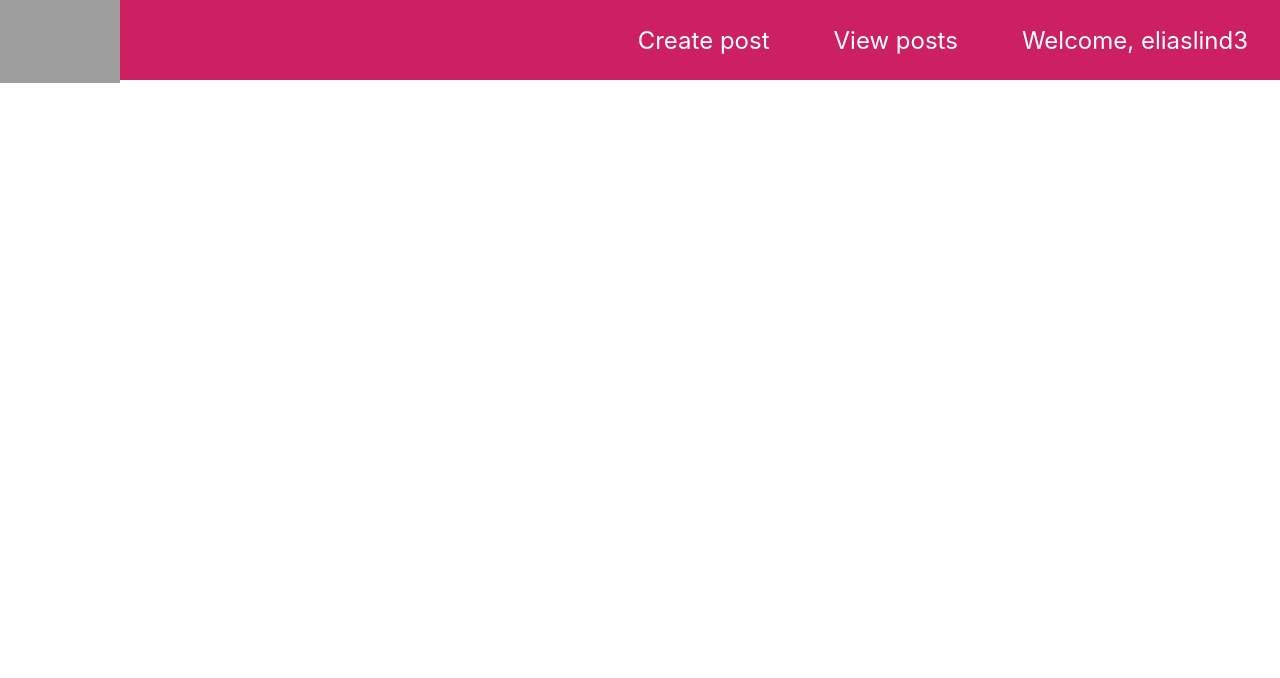
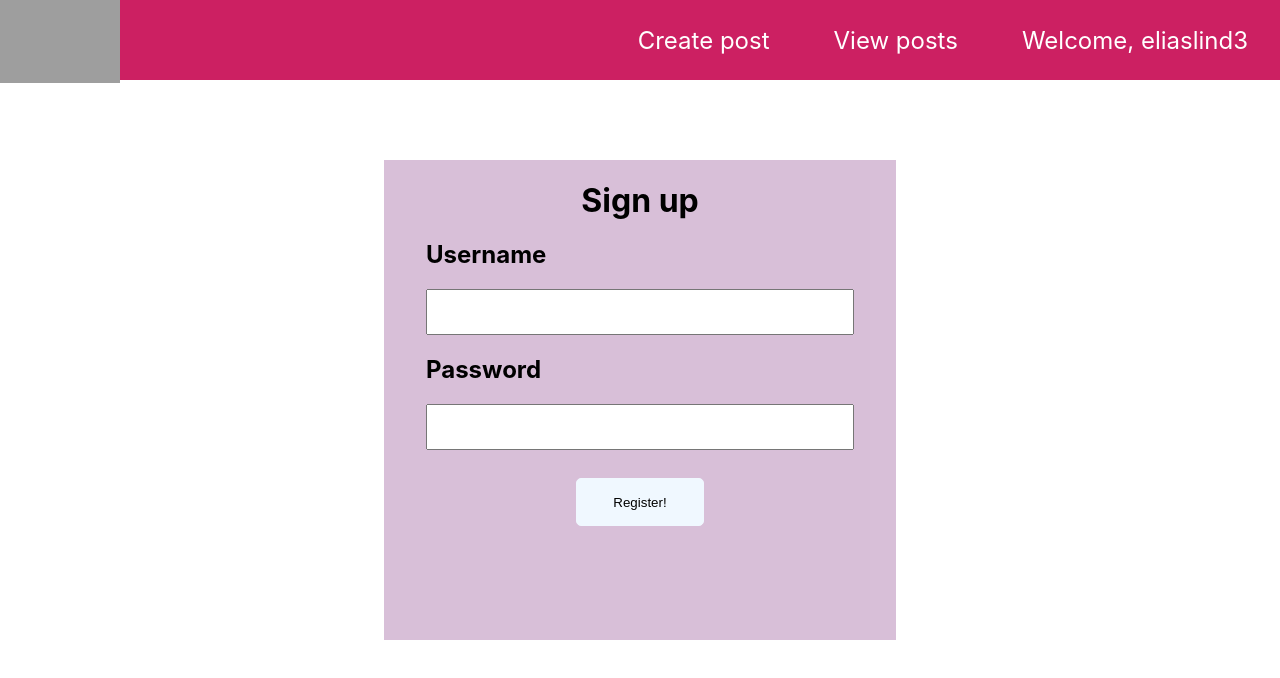
Before and after one commit to EL132/CSCI-4300, a React (Create React App) app in the folder final-project-client/: page /signup in a window 1280 px wide. Shown: the top 678 px of the page. Built offline with nearby package versions, Linux system fonts and the light colour scheme; grey boxes are pictures that could not be loaded.

Commit message:
added sign in/out+logged in/out, and image to post

```diff
--- a/final-project-client/src/App.js
+++ b/final-project-client/src/App.js
@@ -1,12 +1,14 @@
 
 import './App.css';
 import {Route, Routes} from 'react-router-dom';
-import Signin from './components/Signin';
-import Homepage from './components/Homepage';
+
 import Navwrapper from './components/ui-components/Navwrapper';
 import PostDiscoveryPage from './components/PostDiscoveryPage';
+import CreatePost from './components/CreatePost';
+import Homepage from './components/Homepage';
 import Viewpost from './components/Viewpost';
-import CreatePost from './components/CreatePost';
+import Signin from './components/Signin';
+import Signup from './components/Signup';
 
 
 
@@ -20,6 +22,7 @@ function App() {
         <Route path='/viewPosts' element={<PostDiscoveryPage/>}/>
         <Route path='/viewpost' element={<Viewpost/>}/>
         <Route path='/createPost' element={<CreatePost/>}/>
+        <Route path='/signup' element={<Signup/>}/>
       </Routes>
     </Navwrapper>
 
--- /dev/null
+++ b/final-project-client/src/Components/Signin.css
@@ -0,0 +1,23 @@
+.sign-in-body {
+    height: 60vh;
+    width: 40vw;
+    background-color: thistle;
+    margin: 0 auto;
+    display: flex;
+    flex-direction: column;
+    align-items: center;
+    margin-top: 10vh;
+}
+
+.sign-in-header {
+    margin-bottom: 0vh;
+}
+
+.sign-in-button {
+    height: 6vh;
+    width: 10vw;
+    background-color: #f0f8ff;
+    border: 1px solid #f0f8ff;
+    border-radius: 5px;
+    margin-top: 3.5vh;
+}
--- a/final-project-client/src/Components/Signin.js
+++ b/final-project-client/src/Components/Signin.js
@@ -1,9 +1,37 @@
- function Signin () {
-     return (
-         <div>
-             Sign In Page
-         </div>
-     )
- }
+import './Signin.css';
+import { Link } from 'react-router-dom';
+
+import { isLoggedIn } from '../globals';
+import { logOut } from '../globals';
+
+function Signin () {
+    if (isLoggedIn()) {
+        return (
+            <div class="sign-in-body">
+                <h1>You are already logged in!</h1>
+                <button onClick={logOut} class="sign-in-button">Logout</button>
+            </div>
+        )
+    }
+
+    return (
+        <div class="sign-in-body">
+            <h1 class="sign-in-header">Sign in</h1>
+            <div class="sign-in-username-container">
+                <h2>Username</h2>
+                <input type="text" class="sign-in-username-input" />
+            </div>
+            <div class="sign-in-password-container">
+                <h2>Password</h2>
+                <input type="password" class="sign-in-password-input" />
+            </div>
+
+            <button class="sign-in-button">Submit</button>
+            <Link style={{ textDecoration: 'none', color: 'white' }} to='/signup'>
+                <button class="sign-in-button">Create Account</button>
+            </Link>
+        </div>
+    )
+}
 
 export default Signin;
--- /dev/null
+++ b/final-project-client/src/Components/Signup.js
@@ -0,0 +1,21 @@
+import './Signup.css';
+
+function Signin () {
+    return (
+        <div class="sign-in-body">
+            <h1 class="sign-in-header">Sign up</h1>
+            <div class="sign-in-username-container">
+                <h2>Username</h2>
+                <input type="text" class="sign-in-username-input" />
+            </div>
+            <div class="sign-in-password-container">
+                <h2>Password</h2>
+                <input type="password" class="sign-in-password-input" />
+            </div>
+
+            <button class="sign-in-button">Register!</button>
+        </div>
+    )
+}
+
+export default Signin;
--- a/final-project-client/src/Components/Viewpost.css
+++ b/final-project-client/src/Components/Viewpost.css
@@ -0,0 +1,3 @@
+.jaguar {
+    width: 100%
+}
--- a/final-project-client/src/Components/Viewpost.js
+++ b/final-project-client/src/Components/Viewpost.js
@@ -1,14 +1,14 @@
 import Viewpostitem from "./Viewpostitem";
+import './Viewpost.css'
 
 import { useLocation } from "react-router-dom";
 
 
-
-
-
 function Viewpost(props) {
-const location = useLocation();
-const data = location.state?.data;
+    const location = useLocation();
+    const data = location.state?.data;
+    // we are going to have to query db for the post with the id
+    // to get the src for the image
 
     return (
         <div>
@@ -16,6 +16,7 @@ const data = location.state?.data;
             title={data.title}
             content={data.content}
             />
+            <img class='jaguar' src='https://cdn.britannica.com/20/77420-050-26F48228/Jaguar.jpg' alt='jaguar'></img>
         </div>
     )
 }
--- a/final-project-client/src/Components/ui-components/PostCard.js
+++ b/final-project-client/src/Components/ui-components/PostCard.js
@@ -6,10 +6,10 @@ function PostCard (props) {
     // here we will use the props of author, title, and description
     // we will use the author and title to display the title and author of the post in the postcard
     // we will use the description to pass it in as a prop for an individual event page component
-const [post, setPost] = useState({
-    title: 'Lorem ipsum',
-    content: 'Lorem ipsum dolor sit amet, consectetur adipiscing elit, sed do eiusmod tempor incididunt ut labore et dolore magna aliqua. Ut enim ad minim veniam, quis nostrud exercitation ullamco laboris nisi ut aliquip ex ea commodo consequat. Duis aute irure dolor in reprehenderit in voluptate velit esse cillum dolore eu fugiat nulla pariatur. Excepteur sint occaecat cupidatat non proident, sunt in culpa qui officia deserunt mollit anim id est laborum.'
-});
+    const [post] = useState({
+        title: 'Lorem ipsum',
+        content: 'Testing ipsum dolor sit amet, consectetur adipiscing elit, sed do eiusmod tempor incididunt ut labore et dolore magna aliqua. Ut enim ad minim veniam, quis nostrud exercitation ullamco laboris nisi ut aliquip ex ea commodo consequat. Duis aute irure dolor in reprehenderit in voluptate velit esse cillum dolore eu fugiat nulla pariatur. Excepteur sint occaecat cupidatat non proident, sunt in culpa qui officia deserunt mollit anim id est laborum.'
+    });
 
     return (
         <div class="postcard-body">
--- a/final-project-client/src/globals.js
+++ b/final-project-client/src/globals.js
@@ -5,4 +5,14 @@ export function isLoggedIn() {
     return loggedIn;
 }
 
+export function logIn(username) {
+    loggedIn = true;
+    user = username;
+}
+
+export function logOut() {
+    loggedIn = false;
+    user = '';
+}
+
 export default user;
```
Also changed, not shown: final-project-client/src/Components/Signup.css (added).
